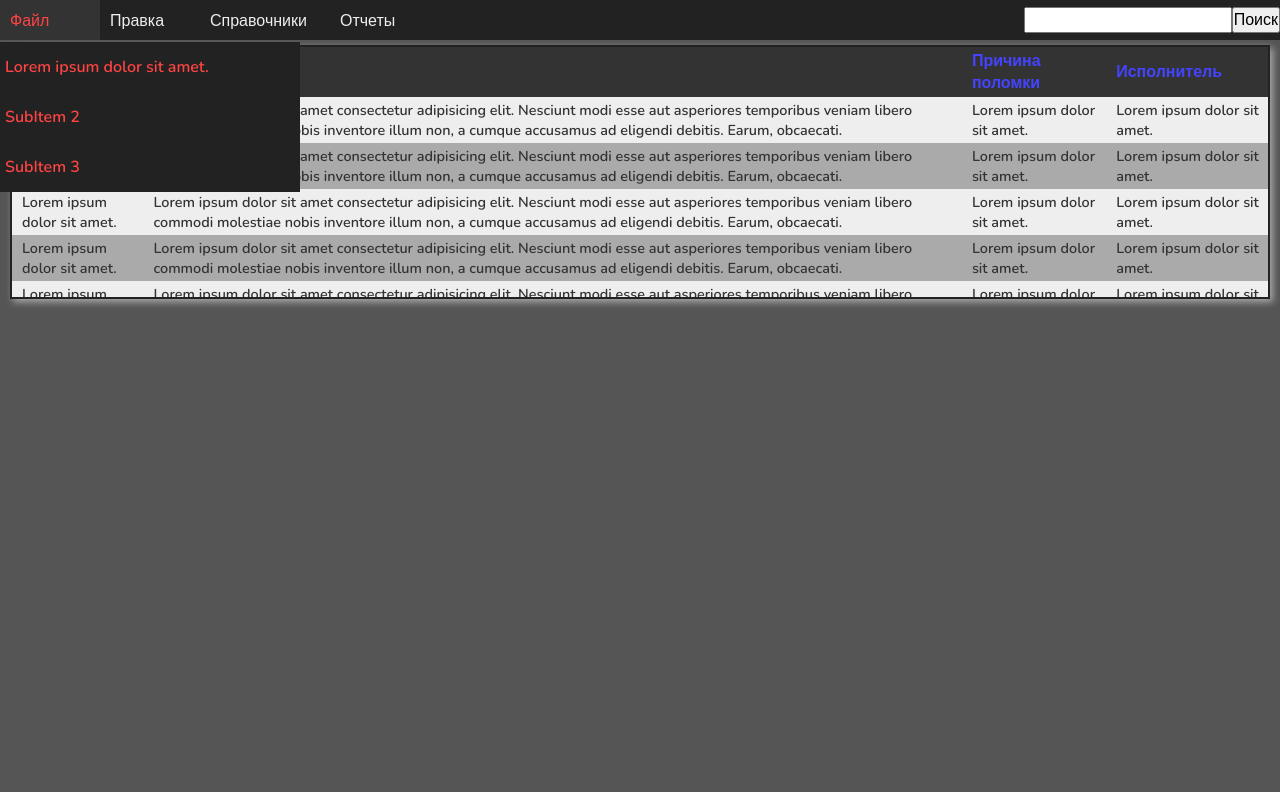
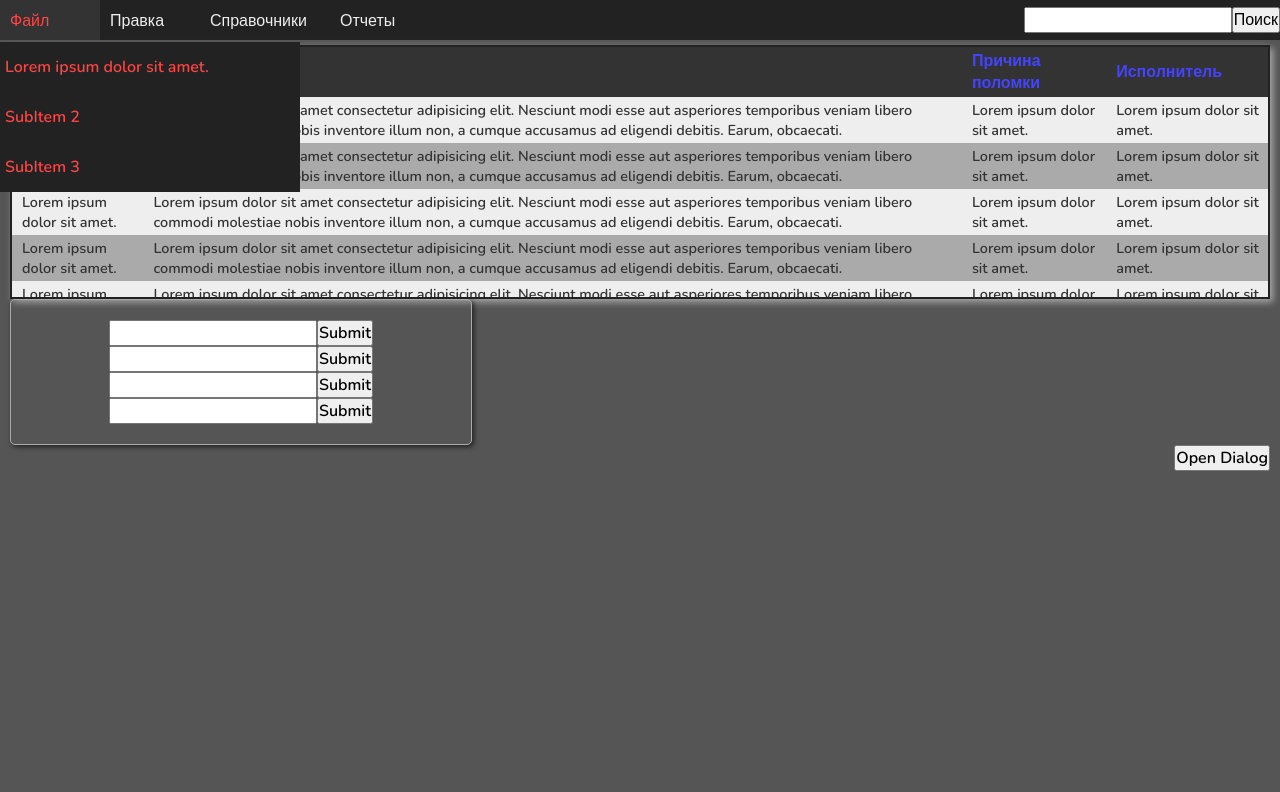
Before and after one commit to ndaleksey/QueryJournalFront, a plain HTML site: page index.html in a window 1280 px wide. Drawn offline with nearby package versions, Linux system fonts and the light colour scheme.

Commit message:
Started to add a digalog window

```diff
--- a/css/style.css
+++ b/css/style.css
@@ -60,6 +60,22 @@ a:visited {
     flex-direction: column;
 }
 
+.align-left {
+    justify-content: flex-start;
+}
+
+.align-right {
+    justify-content: flex-end;
+}
+
+.align-center {
+    justify-content: center;
+}
+
+.row {
+    display: flex;
+}
+
 table {
     border-collapse: collapse;
     position: relative;
@@ -97,6 +113,16 @@ th {
 
 tr:nth-child(even) {
     background-color: var(--light-darker-color);
+}
+
+.dialog {
+    padding: 20px 30px;
+    width: 400px;
+    display: flex;
+    flex-direction: column;
+    border: 1px solid var(--light-darker-color);
+    border-radius: 5px;
+    box-shadow: 2px 2px 5px var(--dark-color);
 }
 
 nav {
--- a/index.html
+++ b/index.html
@@ -148,6 +148,28 @@
                 </table>
             </section>
 
+            <div class="dialog">
+                <div class="row align-center">
+                    <input type="text">
+                    <button>Submit</button>
+                </div>
+                <div class="row align-center">
+                    <input type="text">
+                    <button>Submit</button>
+                </div>
+                <div class="row align-center">
+                    <input type="text">
+                    <button>Submit</button>
+                </div>
+                <div class="row align-center">
+                    <input type="text">
+                    <button>Submit</button>
+                </div>
+            </div>
+
+            <div class="row align-right">
+                <button>Open Dialog</button>
+            </div>
         </main>
         <nav>
             <div class="navbar">
```
Lines whose indentation alone changed are shown as unchanged.
